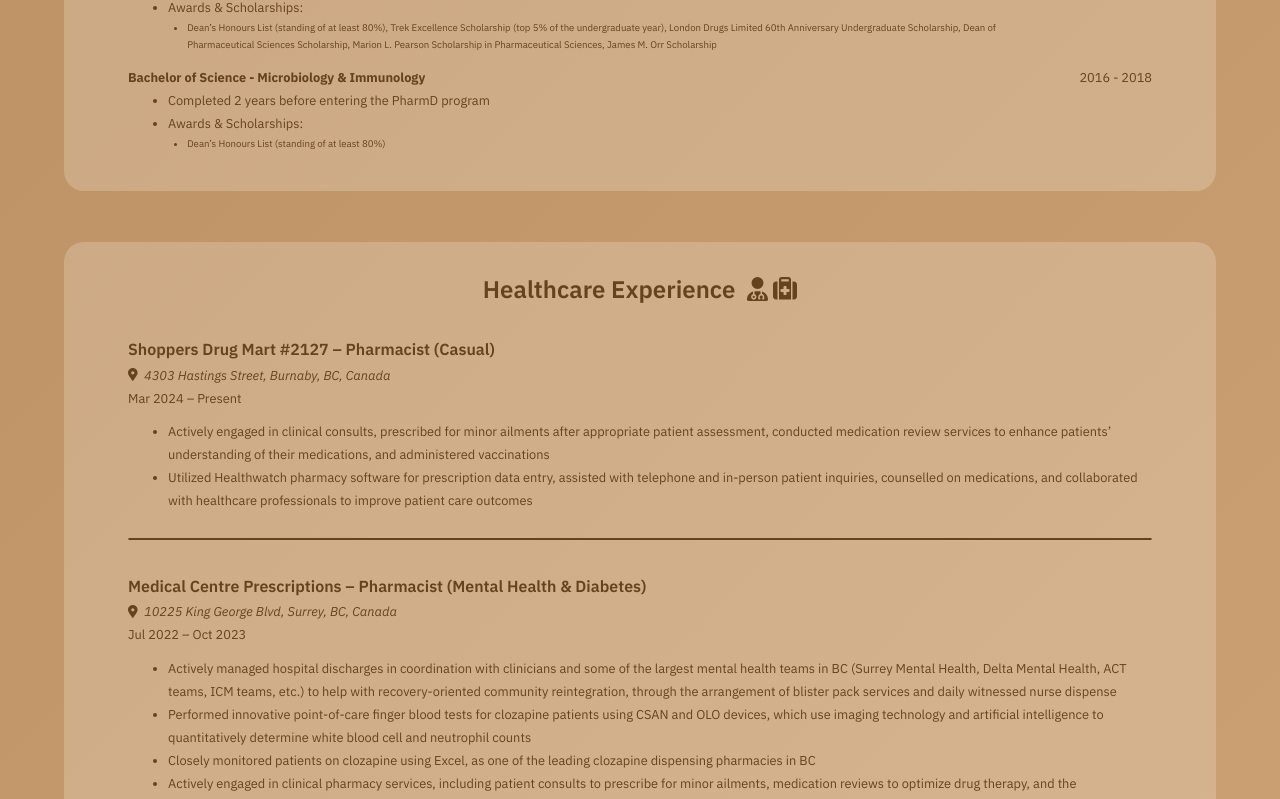
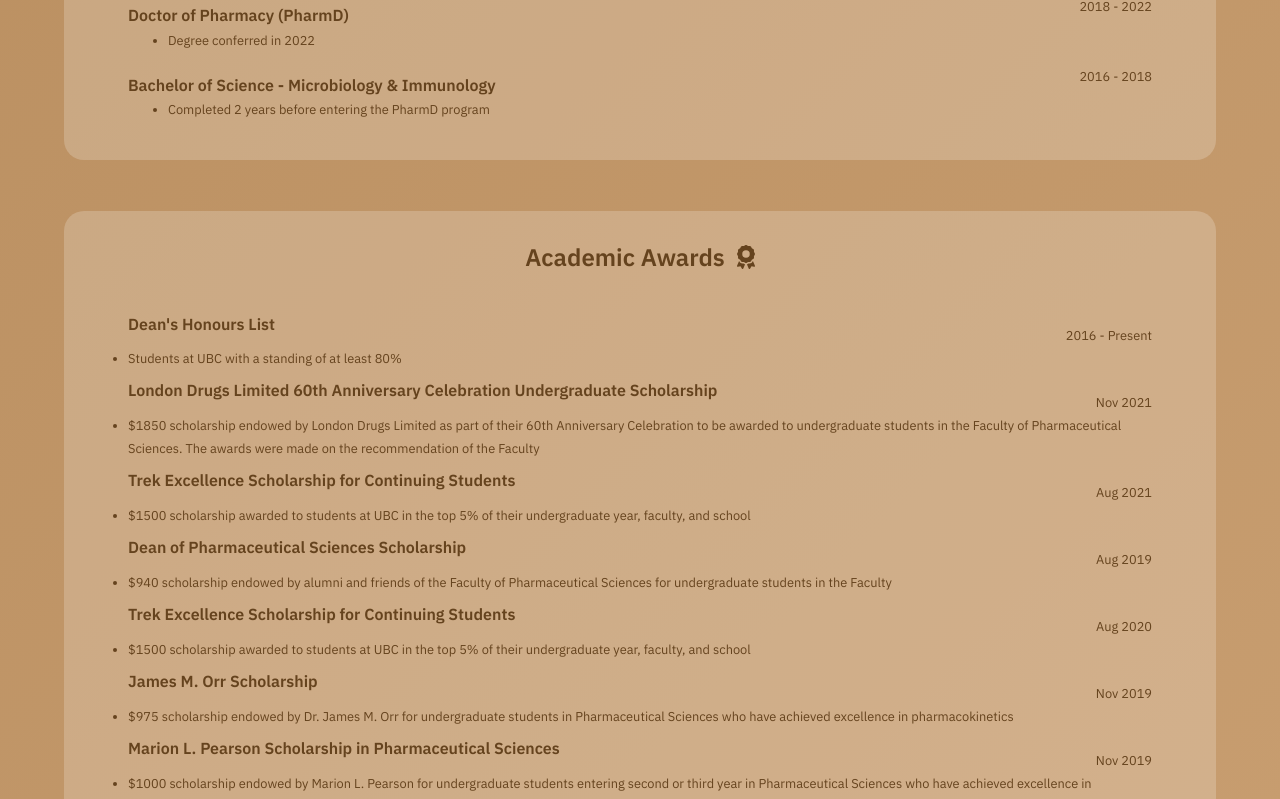
Before and after one commit to steph-xue/portfolio, a React (Vite) app: page /experiences in a window 1280 px wide. Shown: the part 899-1698 px from the top of the page. Built offline with nearby package versions, Linux system fonts and the light colour scheme.

Commit message:
add awards section

```diff
--- a/src/components/Experiences.jsx
+++ b/src/components/Experiences.jsx
@@ -2,12 +2,14 @@ import React from "react"
 import { FontAwesomeIcon } from '@fortawesome/react-fontawesome'
 import { faLocationDot } from '@fortawesome/free-solid-svg-icons'
 import { faComputer } from '@fortawesome/free-solid-svg-icons'
+import { faAward } from '@fortawesome/free-solid-svg-icons'
 import { faUserGraduate } from '@fortawesome/free-solid-svg-icons'
 import { faUserDoctor } from '@fortawesome/free-solid-svg-icons'
 import { faSuitcaseMedical } from '@fortawesome/free-solid-svg-icons'
 import { faBookOpen } from '@fortawesome/free-solid-svg-icons'
 import hData from "../experiences-data/healthcare-data";
 import rData from "../experiences-data/research-data";
+import aData from "../experiences-data/awards-data";
 
 function Experiences(props) {
 
@@ -16,6 +18,9 @@ function Experiences(props) {
 
     // Reverse the research data array once during the initial state setup
     const [researchData] = React.useState(() => rData.slice().reverse());
+
+    // Reverse the awards data array once during the initial state setup
+    const [awardsData] = React.useState(() => aData.slice().reverse());
 
     // Map the healthcare data to create the healthcare elements
     const healthcareDataElements = healthcareData.map((experience, index) => {
@@ -67,6 +72,23 @@ function Experiences(props) {
         );
     });
 
+    const awardsDataElements = awardsData.map((award, index) => {
+        return (
+            <div
+                className="awards-item-container"
+                key={award.title + index}
+            >
+                <div className="awards-item-text">
+                    <h2 className="awards-item-title">{award.title}</h2>
+                    <p className="awards-item-date">{award.dates}</p>
+                    <ul className="awards-item-description">
+                        <li>{award.description}</li>
+                    </ul>
+                </div>
+            </div>
+        );
+    });
+
     // Render the Experiences component
     return (
         <div className="experiences-page">
@@ -85,7 +107,7 @@ function Experiences(props) {
                     </div>
                     <div className="skills-category skills-frontend">
                         <h3 className="skills-category-title">Frontend</h3>
-                        <p className="skills-category-items">HTML5, CSS3, React.js, Vite, Bootstrap</p>
+                        <p className="skills-category-items">React.js, Vite, Bootstrap4, HTML5, CSS3</p>
                     </div>
                     <div className="skills-category skills-backend">
                         <h3 className="skills-category-title">Backend</h3>
@@ -93,7 +115,7 @@ function Experiences(props) {
                     </div>
                     <div className="skills-category skills-development">
                         <h3 className="skills-category-title">Development Practices/Tools</h3>
-                        <p className="skills-category-items">Git, Github Copilot, VS Code</p>
+                        <p className="skills-category-items">RESTful APIs, Git, Github Copilot, VS Code</p>
                     </div>
                     <div className="skills-category skills-storage">
                         <h3 className="skills-category-title">Databases</h3>
@@ -133,7 +155,7 @@ function Experiences(props) {
                         <div className="education-item-description">
                             <p className="education-item-title">Bachelor of Computer Science (BCS) </p>
                             <ul>
-                                <li className="education-item-info">Currently attending</li>
+                                <li className="education-item-info">Currently attending (expected graduation in 2027)</li>
                             </ul>
                         </div>
                         <p className="education-item-date">2024 - Present</p>
@@ -142,8 +164,7 @@ function Experiences(props) {
                         <div className="education-item-description">
                             <p className="education-item-title">Doctor of Pharmacy (PharmD) </p>
                             <ul>
-                                <li className="education-item-info">Awards & Scholarships: </li>
-                                <li className="awards">Dean’s Honours List (standing of at least 80%), Trek Excellence Scholarship (top 5% of the undergraduate year), London Drugs Limited 60th Anniversary Undergraduate Scholarship, Dean of Pharmaceutical Sciences Scholarship, Marion L. Pearson Scholarship in Pharmaceutical Sciences, James M. Orr Scholarship</li>
+                                <li className="education-item-info">Degree conferred in 2022</li>
                             </ul>
                         </div>
                         <p className="education-item-date">2018 - 2022</p>
@@ -153,13 +174,20 @@ function Experiences(props) {
                             <p className="education-item-title">Bachelor of Science -  Microbiology & Immunology</p>
                             <ul>
                                 <li className="education-item-info">Completed 2 years before entering the PharmD program</li>
-                                <li className="education-item-info">Awards & Scholarships: </li>
-                                <li className="awards">Dean’s Honours List (standing of at least 80%)</li>
                             </ul>
                         </div>
                         <p className="education-item-date">2016 - 2018</p>
                     </div>
                 </div>
+            </div>
+
+            {/* Academic Awards section */}
+            <div className={props.darkMode ? "awards experiences-container-dark" : "awards experiences-container-light"}>
+                <h2 className="awards-title">
+                    Academic Awards
+                    <FontAwesomeIcon className="skills-icon" icon={faAward} />
+                </h2>
+                {awardsDataElements}
             </div>
 
             {/* Healthcare experiences section */}
--- /dev/null
+++ b/src/experiences-data/awards-data.jsx
@@ -0,0 +1,58 @@
+export default [
+    {
+        id: 1,
+        name: "trek-excellence-2019",
+        title: "Trek Excellence Scholarship for Continuing Students",
+        dates: "Aug 2019",
+        description: "$1500 scholarship awarded to students at UBC in the top 5% of their undergraduate year, faculty, and school"
+    },
+    {
+        id: 2,
+        name: "marion-scholarship",
+        title: "Marion L. Pearson Scholarship in Pharmaceutical Sciences",
+        dates: "Nov 2019",
+        description: "$1000 scholarship endowed by Marion L. Pearson for undergraduate students entering second or third year in Pharmaceutical Sciences who have achieved excellence in medication management which represents a contemporary model of pharmacy practice"
+    },
+    {
+        id: 3,
+        name: "james-orr-scholarship",
+        title: "James M. Orr Scholarship",
+        dates: "Nov 2019",
+        description: "$975 scholarship endowed by Dr. James M. Orr for undergraduate students in Pharmaceutical Sciences who have achieved excellence in pharmacokinetics"
+    },
+    {
+        id: 4,
+        name: "trek-excellence-2020",
+        title: "Trek Excellence Scholarship for Continuing Students",
+        dates: "Aug 2020",
+        description: "$1500 scholarship awarded to students at UBC in the top 5% of their undergraduate year, faculty, and school"
+    },
+    {
+        id: 5,
+        name: "dean-pharm-sci-scholarship",
+        title: "Dean of Pharmaceutical Sciences Scholarship",
+        dates: "Aug 2019",
+        description: "$940 scholarship endowed by alumni and friends of the Faculty of Pharmaceutical Sciences for undergraduate students in the Faculty"
+    },
+    {
+        id: 6,
+        name: "trek-excellence-2021",
+        title: "Trek Excellence Scholarship for Continuing Students",
+        dates: "Aug 2021",
+        description: "$1500 scholarship awarded to students at UBC in the top 5% of their undergraduate year, faculty, and school"
+    },
+    {
+        id: 7,
+        name: "London-drugs-scholarship",
+        title: "London Drugs Limited 60th Anniversary Celebration Undergraduate Scholarship",
+        dates: "Nov 2021",
+        description: "$1850 scholarship endowed by London Drugs Limited as part of their 60th Anniversary Celebration to be awarded to undergraduate students in the Faculty of Pharmaceutical Sciences. The awards were made on the recommendation of the Faculty"
+    },
+    {
+        id: 8,
+        name: "deans-honour-list",
+        title: "Dean's Honours List",
+        dates: "2016 - Present",
+        description: "Students at UBC with a standing of at least 80%"
+    },
+]
--- a/src/style.scss
+++ b/src/style.scss
@@ -1070,7 +1070,7 @@ a {
 		"e f"
 		"g h";
 	grid-row-gap: 0.5em;
-	grid-column-gap: 1em;
+	grid-column-gap: 2em;
 	width: 100%;
 }
 
@@ -1128,6 +1128,10 @@ a {
 	margin: 0 0 0.5em 0;
 }
 
+.education {
+	margin-bottom: 2em;
+}
+
 .education-text {
 	width: 75vw;
 }
@@ -1141,7 +1145,7 @@ a {
 .education-title {
 	font-size: var(--fs-xl);
 	font-weight: var(--fw-med);
-	margin: 0 0 0.5em 0;
+	margin: 0 0 1em 0;
 }
 
 .education-university-title {
@@ -1149,16 +1153,10 @@ a {
 }
 
 .education-university-name {
-	font-size: var(--fs-m);
-	font-weight: var(--fw-med);
+	font-size: var(--fs-ml);
+	font-weight: var(--fw-bold);
 	margin: 0;
 	padding: 0;
-}
-
-@media (min-width: 400px) {
-	.education-university-name {
-		font-size: var(--fs-l);
-	}
 }
 
 .education-university-location {
@@ -1178,7 +1176,7 @@ a {
     align-items: flex-start;
     margin: 0;
     padding: 0;
-    gap: 1em;
+    gap: 3em;
 }
 
 .education-item-description {
@@ -1188,19 +1186,15 @@ a {
 }
 
 .education-item-title {
-    font-weight: var(--fw-bold);
-    margin: 0 0 -1em 0;
+    font-size: var(--fs-ml);
+	font-weight: var(--fw-med);
+	line-height: 1.6rem;
+    margin: 0.5em 0 -0.8em 0;
     padding: 0;
 }
 
 .education-item-info {
     margin: 0;
-    padding: 0;
-}
-
-.awards {
-    font-size: var(--fs-s);
-    margin: 0 0 0 2em;
     padding: 0;
 }
 
@@ -1213,6 +1207,58 @@ a {
     align-self: flex-start;
 }
 
+.awards {
+	margin-bottom: 2em;
+}
+
+.awards-item-text {
+	width: 75vw;
+}
+
+@media (min-width: 600px) {
+	.awards-item-text {
+		width: 80vw;
+	}
+}
+
+.awards-title {
+	font-size: var(--fs-xl);
+	font-weight: var(--fw-med);
+	margin: 0 0 1em 0;
+}
+
+.awards-item-container {
+    display: flex;
+    justify-content: space-between;
+    align-items: flex-start;
+    margin: 0;
+    padding: 0;
+    gap: 3em;
+}
+
+.awards-item-title {
+    font-size: var(--fs-ml);
+	font-weight: var(--fw-med);
+	line-height: 1.6rem;
+    margin: 0.5em 0 -0.8em 0;
+    padding: 0;
+}
+
+.awards-item-description {
+    flex: 1;
+    margin: 0;
+    padding: 0;
+}
+
+.awards-item-date {
+    margin: 0;
+    padding: 0;
+    margin-left: 1em;
+    min-width: 6em;
+    text-align: right;
+    align-self: flex-start;
+}
+
 .healthcare {
 	margin-bottom: 4em;
 }
@@ -1266,7 +1312,7 @@ a {
 
 @media (min-width: 400px) {
 	.experience-title {
-		font-size: var(--fs-l);
+		font-size: var(--fs-ml);
 	}
 }
 
```
